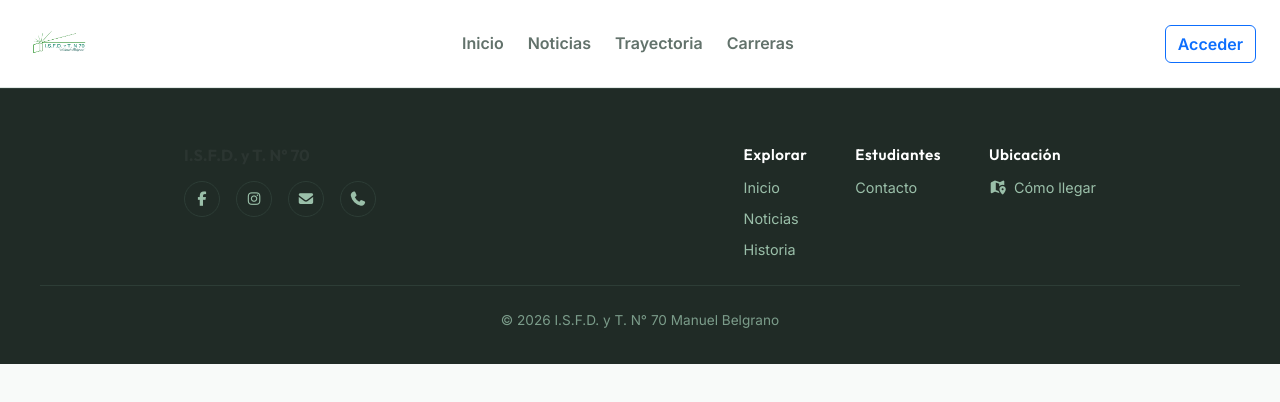
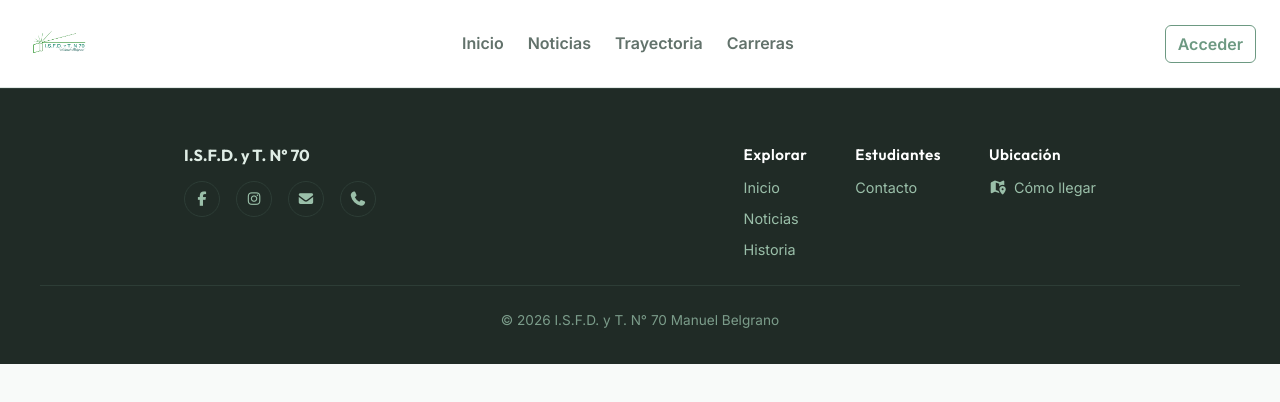
Before and after one commit to SurkanA/TP5-Interface, an Angular app: page / in a window 1280 px wide. Shown: the top 402 px of the page. Built offline with nearby package versions, Linux system fonts and the light colour scheme.

Commit message:
fix: button color and erased duplicated button

```diff
--- a/src/app/general/app-footer/app-footer.css
+++ b/src/app/general/app-footer/app-footer.css
@@ -5,6 +5,10 @@
   width: 100%;
   padding-top: 3.5rem;
   padding-bottom: 2rem;
+}
+
+.footer-brand h6 {
+  color: #dfede5;
 }
 
 .footer-top {
@@ -37,7 +41,10 @@
   color: #9abfa9;
   font-size: 0.9rem;
   text-decoration: none;
-  transition: color 0.2s ease, border-color 0.2s ease, background 0.2s ease;
+  transition:
+    color 0.2s ease,
+    border-color 0.2s ease,
+    background 0.2s ease;
 }
 
 .social-icon:hover {
--- a/src/app/header-general/header-general.css
+++ b/src/app/header-general/header-general.css
@@ -1,6 +1,19 @@
 .header {
   background: rgba(255, 255, 255, 0.95) !important;
   backdrop-filter: blur(10px);
+}
+
+.btn-outline-primary,
+.btn-primary {
+  color: #6d9982 !important;
+  border-color: #6d9982 !important;
+}
+
+.btn-outline-primary:hover,
+.btn-primary:hover {
+  background-color: #6d9982 !important;
+  color: #fff !important;
+  border-color: #6d9982 !important;
 }
 
 .logo-area {
--- a/src/app/header-general/header-general.html
+++ b/src/app/header-general/header-general.html
@@ -72,6 +72,5 @@
     <a href="javascript:void(0)" class="nav-link fs-4 fw-semibold">Trayectoria</a>
     <a href="javascript:void(0)" class="nav-link fs-4 fw-semibold">Carreras</a>
     <hr class="my-3 text-secondary-50" />
-    <button class="btn btn-primary w-100 fw-semibold py-2 mt-3">Iniciar Sesión</button>
   </div>
 </div>
```
